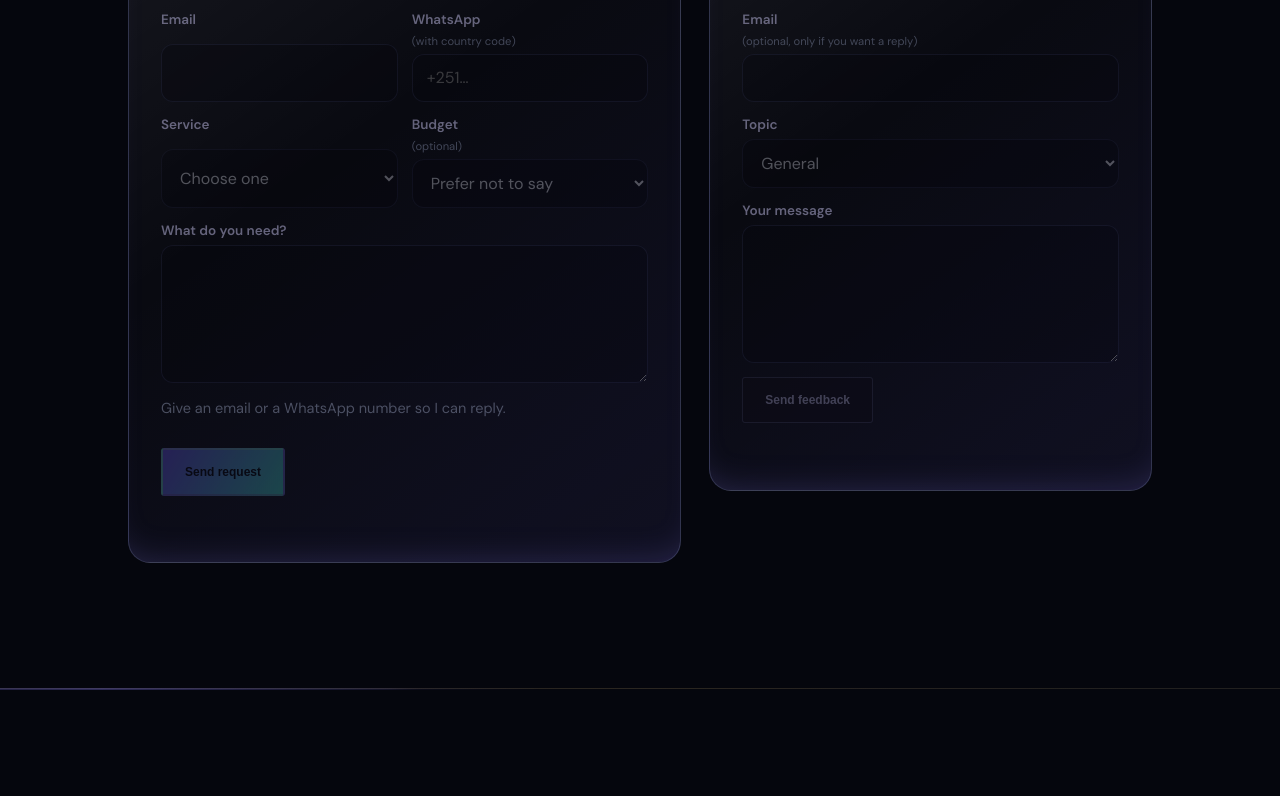
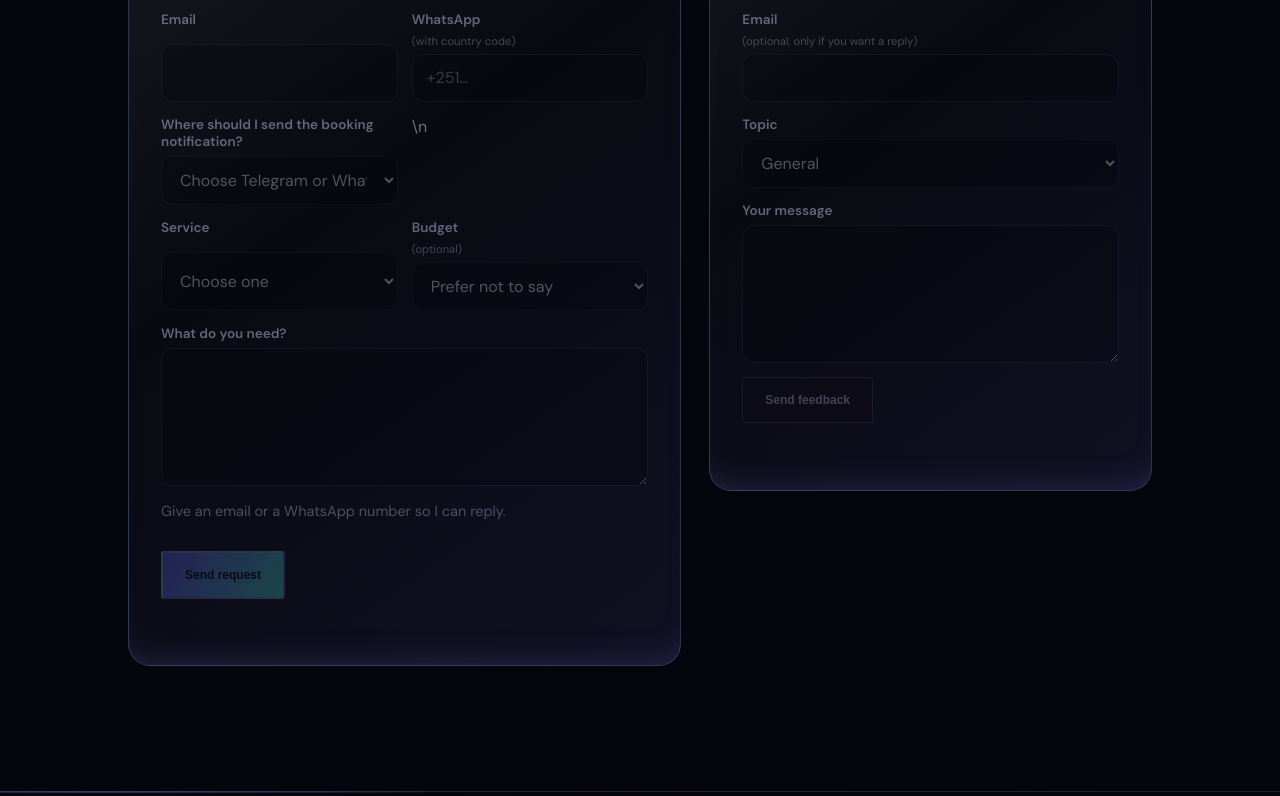
Before and after one commit to Derya1121/yared-cinematic-portfolio, a plain HTML site: page index.html in a window 1280 px wide. Shown: the part 6770-7566 px from the top of the page. Drawn offline with Linux system fonts and the light colour scheme; animation ran at ten frames a second.

Commit message:
Stage 8: add required Telegram or WhatsApp booking choice

```diff
--- a/index.html
+++ b/index.html
@@ -178,7 +178,7 @@
             <label>Business <small>(optional)</small><input name="business" autocomplete="organization" maxlength="120"></label>
             <label>Email<input name="email" type="email" autocomplete="email" maxlength="254" inputmode="email"></label>
             <label>WhatsApp <small>(with country code)</small><input name="whatsapp" type="tel" autocomplete="tel" maxlength="24" placeholder="+251…" inputmode="tel"></label>
-            <label>Service<select name="service" required>
+            <label>Where should I send the booking notification?<select name="delivery_channel" required>\n              <option value="">Choose Telegram or WhatsApp</option><option value="telegram">Telegram — send to my Telegram inbox</option>\n              <option value="whatsapp">WhatsApp — send to my WhatsApp inbox</option></select></label>\n            <label>Service<select name="service" required>
               <option value="">Choose one</option><option value="website">Website / digital product</option>
               <option value="ai-assistant">AI software / assistant</option><option value="automation">Business automation</option>
               <option value="software">Software / integration</option><option value="other">Something else</option></select></label>
```
